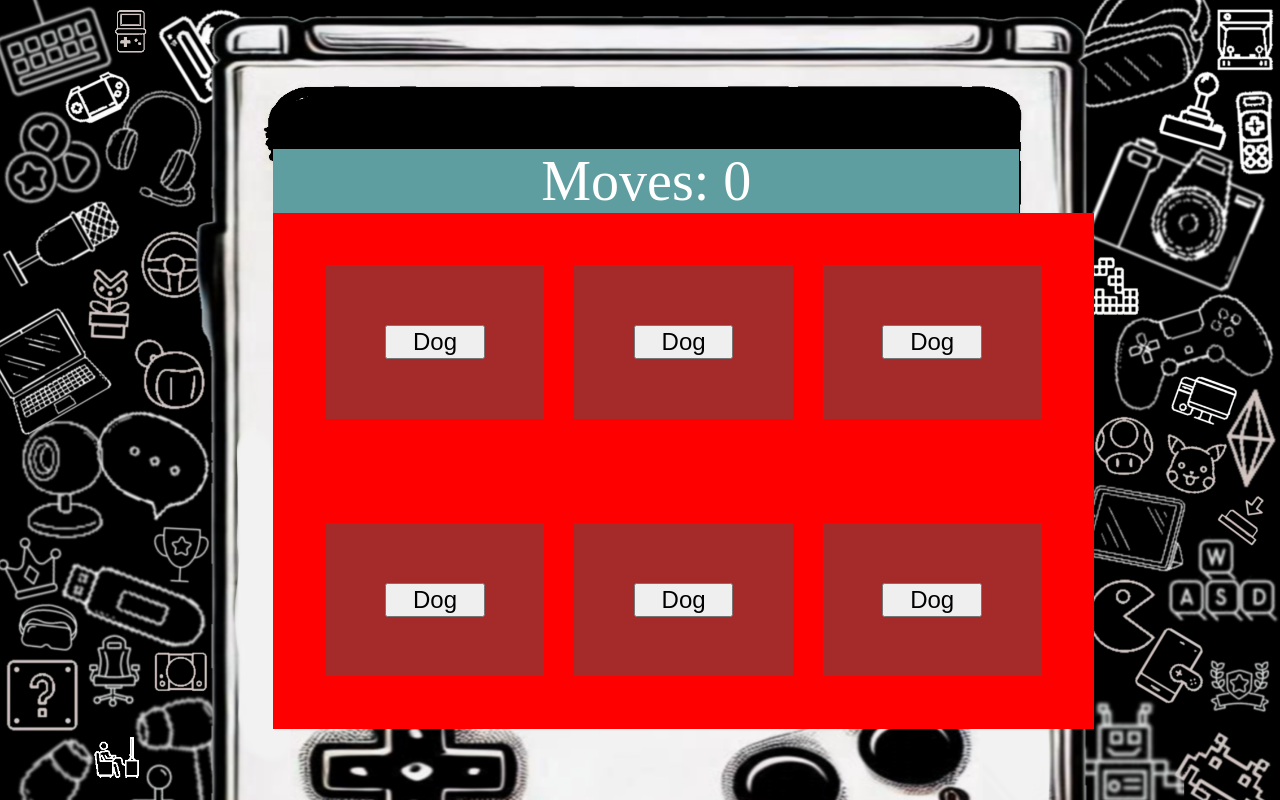
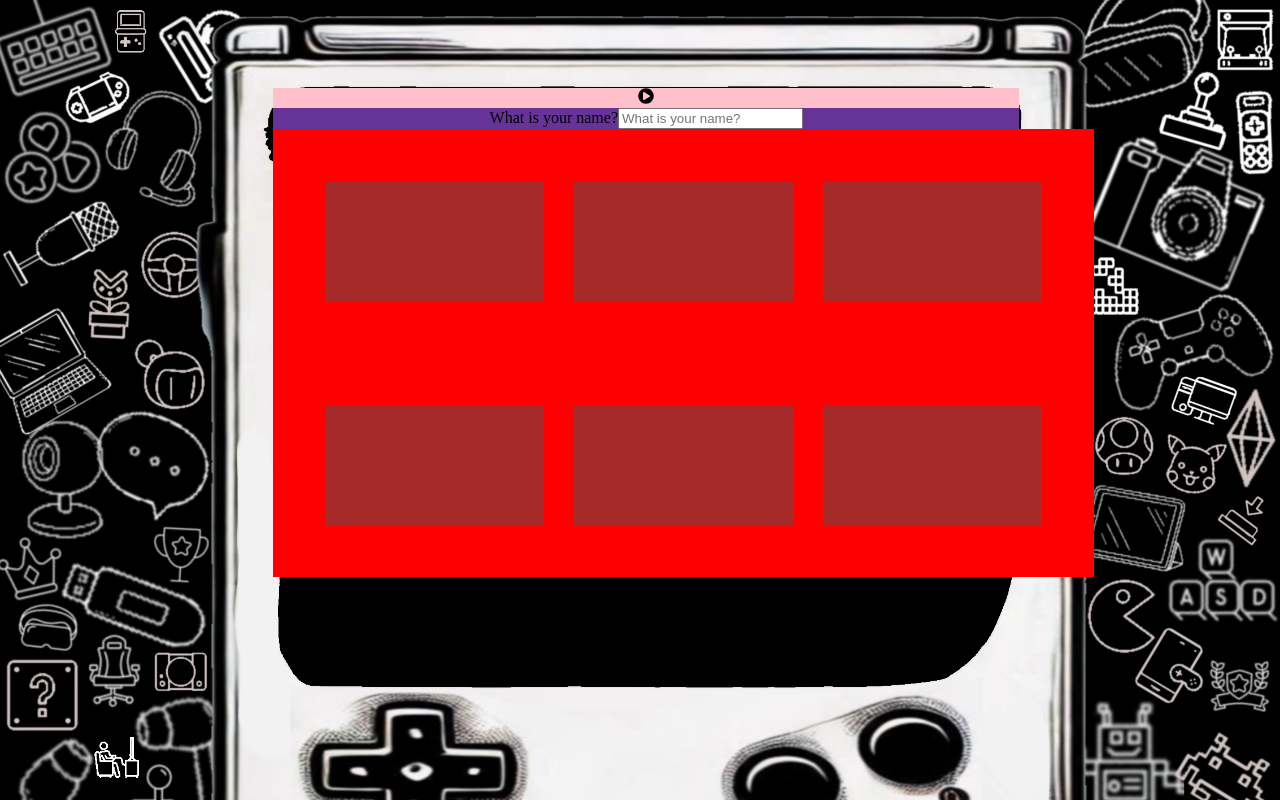
Before and after one commit to wk642/react-game, a React (Vite) app: page / in a window 1280 px wide. Built offline with nearby package versions, Linux system fonts and the light colour scheme; a web font is replaced by a local one.

Commit message:
added font-awesome icons for react. Added show and hide for input name. Input name still has a bug. when clicking on input line it goes back to the play icon

```diff
--- a/package.json
+++ b/package.json
@@ -11,7 +11,8 @@
   },
   "dependencies": {
     "react": "^19.0.0",
-    "react-dom": "^19.0.0"
+    "react-dom": "^19.0.0",
+    "react-icons": "^5.4.0"
   },
   "devDependencies": {
     "@eslint/js": "^9.19.0",
--- a/src/App.css
+++ b/src/App.css
@@ -54,6 +54,9 @@
   margin-left: 21%;
 }
 
+.name-input-div {
+  background-color: rebeccapurple;
+}
 .moves-counter-div {
   background-color:cadetblue;
   color: white;
--- a/src/App.jsx
+++ b/src/App.jsx
@@ -1,6 +1,11 @@
-import MovesCounter from './components/MovesCounter';
+import NameInput from './components/NameInput.jsx';
+import MovesCounter from './components/MovesCounter.jsx';
+import Card from './components/Card.jsx';
+
 import { useState } from 'react';
 import './App.css';
+import { FaPlayCircle } from "react-icons/fa";
+
 /* TODO:
 - User story 1:
 - Create a counter
@@ -14,27 +19,54 @@ import './App.css';
     - different images
 */
 
-
-function Card() {
-  function Clicked() {
-    // alert("clicked!");
-  }
+function GetumberOfCards() {
+  const [numberOfCardsInput, setNumberOfCardsInput] = useState(0);
   return (
-    <>
-      <div className="card">
-        <button id="hide" onclick={Clicked()}>Dog</button>
-      </div>
-    </>
-  )
+    <form method="post" onSubmit={submitUserNumberOfCards}>
+      <label>Pick an even number of cards</label>
+      <input value={numberOfCardsInput} onChange={ numberOfCards => setNumberOfCardsInput(numberOfCards.target.value)} />
+    </form>
+  );
 }
 
 function App() {
+  // states
+  const [movesCount, setMovesCount] = useState(0);
+  const [cardSide, setCardSide] = useState("face-down");
+  const [matched, setMatched] = useState("not-matched");
+
+  // start game visibility
+  const [startGameVisibility, setStartGameVisibility] = useState(true);
+  const toggleStartGameVisibility = () => {
+    setStartGameVisibility(!startGameVisibility);
+  }
+
+  // user name input visibility
+  const [userNameInputVisibility, setUserInputVisibilty] = useState(true);
+  const toggleUserInputVisibility = () => {
+    setUserInputVisibilty(!userNameInputVisibility);
+  }
+
+
+  const flipCard = () => {
+
+  }
   return (
     <div className="wrapper">
       <div className="game-content-div">
-        <div className="moves-counter-div">
+        {/* I was going to do a cards counter, but instead I will do user input on name for now, and will come back to this*/}
+        {/* <div className="ask-number-of-cards">
+          <GetumberOfCards />
+        </div> */}
+        <div className="start-game-div" onClick={toggleStartGameVisibility}>
+            {startGameVisibility ? <FaPlayCircle /> : <NameInput />}
+        </div>
+        <div className="name-input-div">
+          <NameInput />
+        </div>
+        {/* <div className="moves-counter-div">
           <MovesCounter />
-        </div>
+        </div> */}
 
         <div className="cards-div">
           <div className="cards-row-1">
@@ -53,4 +85,4 @@ function App() {
   )
 }
 
-export default App
+export default App;
--- /dev/null
+++ b/src/components/Card.css
@@ -0,0 +1,3 @@
+.card visibility{
+  color: blue;
+}
--- /dev/null
+++ b/src/components/Card.jsx
@@ -0,0 +1,27 @@
+import { useState } from 'react';
+
+function Card() {
+  const [visibility, setVisibility] = useState(true);
+
+  const clicked = () => {
+    console.log("button clicked!" + visibility);
+
+  }
+
+  const faceUpCard = (
+    <div className="card" onClick={() => setVisibility(visibility)}>
+      {/* <button>{cardArray[i]}</button> */}
+    </div>
+  )
+
+  const faceDownCard = (
+    <div className="card" onClick={clicked}>
+    </div>
+  )
+
+  return (
+    visibility ? faceUpCard : faceDownCard
+  )
+}
+
+export default Card;
--- /dev/null
+++ b/src/components/NameInput.jsx
@@ -0,0 +1,13 @@
+import { useState } from 'react';
+import MovesCounter from './MovesCounter';
+
+function NameInput() {
+  return (
+    <div class="name-input-div">
+      <label for="nameLabel">What is your name?</label>
+      <input name="nameLabel" placeholder="What is your name?"></input>
+    </div>
+  )
+}
+
+export default NameInput;
```
Also changed, not shown: 1 other file (tests, documents, lock files or other folders).
